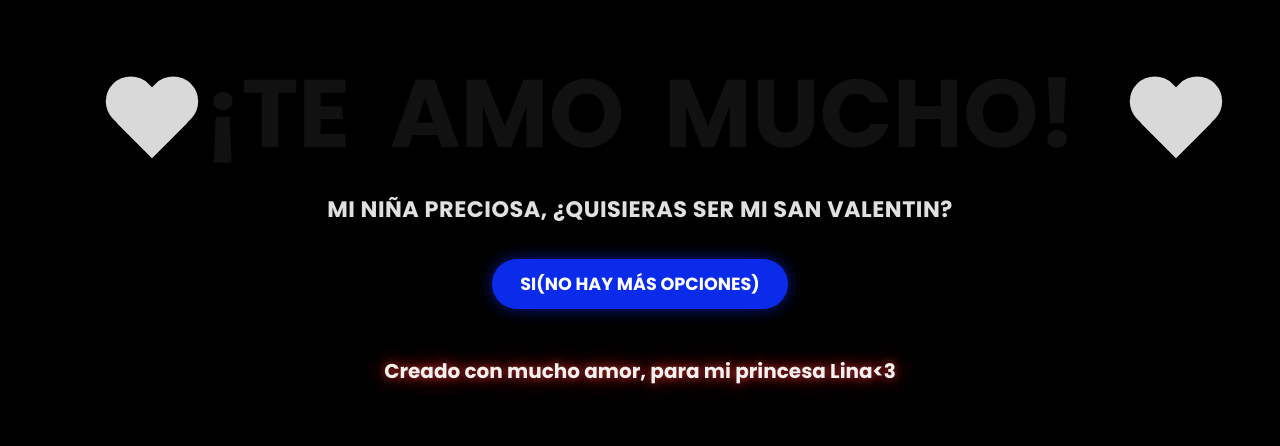
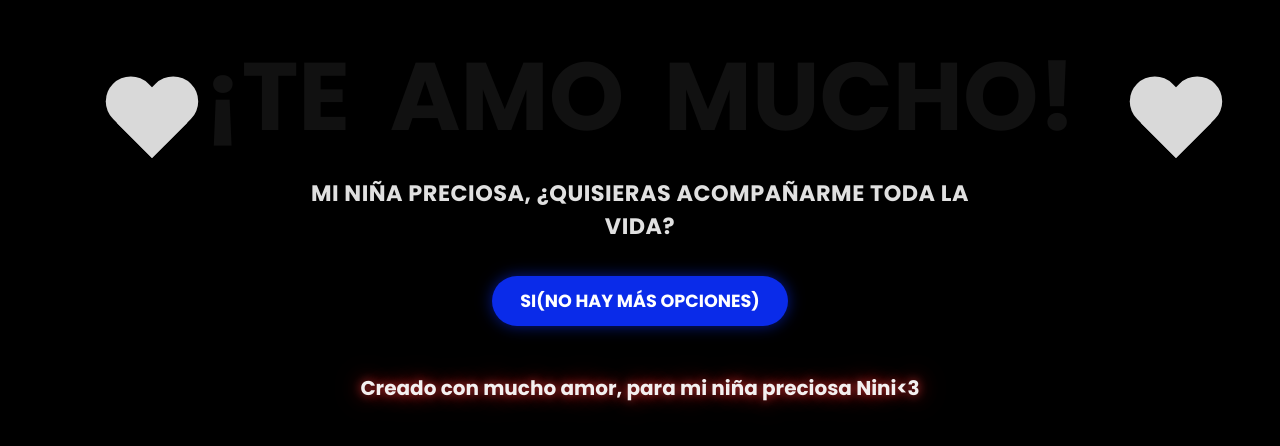
Before and after one commit to brayansup1/flores, a plain HTML site: page index.html in a window 1280 px wide. Shown: the part 178-624 px from the top of the page. Drawn offline with Linux system fonts and the light colour scheme.

Commit message:
Update index.html

```diff
--- a/index.html
+++ b/index.html
@@ -22,7 +22,7 @@
         </h1>
 
         <p class="description">
-            <span>MI NIÑA PRECIOSA, ¿QUISIERAS SER MI SAN VALENTIN?</span>
+            <span>MI NIÑA PRECIOSA, ¿QUISIERAS ACOMPAÑARME TODA LA VIDA?</span>
         </p>
 
         <div class="button">
@@ -31,7 +31,7 @@
             </button>
         </div>
 
-        <span class="footer-text">Creado con mucho amor, para mi princesa Lina&lt;3</span>
+        <span class="footer-text">Creado con mucho amor, para mi niña preciosa Nini&lt;3</span>
     </main>
 </body>
 
```
